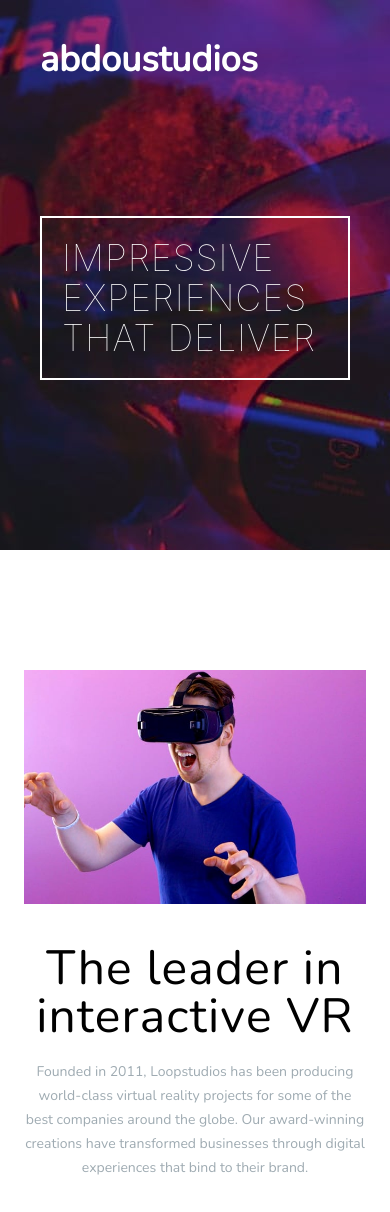
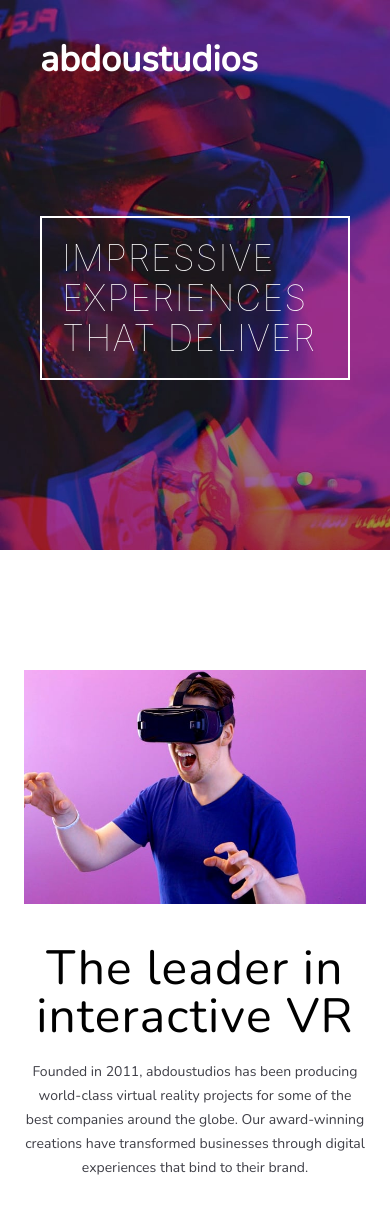
Before and after one commit to Abdouxone/mini-projects, a Next.js app: page /abdoustudios in a window 390 px wide. Shown: the top 1212 px of the page. Built offline with nearby package versions, Linux system fonts and the light colour scheme; a web font is replaced by a local one.

Commit message:
fix the bg

```diff
--- a/app/abdoustudios/page.tsx
+++ b/app/abdoustudios/page.tsx
@@ -2,7 +2,7 @@ export default function page() {
   return (
     <div>
       {/* 1: Hero section  */}
-      <div className="w-full md:bg-[url('/abdoustudios/images/desktop/image-hero.jpg')] bg-[url('/abdoustudios/images/mobile/image-hero.jpg')] md:h-[650px] h-[550px]">
+      <div className="w-full md:bg-[url('/abdoustudios/images/desktop/image-hero.jpg')] bg-cover bg-[url('/abdoustudios/images/mobile/image-hero.jpg')] md:h-[650px] h-[550px]">
         <div className="max-w-6xl p-10 flex items-center justify-center mx-auto text-white">
           <div className="flex w-full justify-between items-center">
             <h1 className="text-4xl font-bold font-nunito">abdoustudios</h1>
@@ -48,8 +48,8 @@ export default function page() {
             <h1 className="text-5xl font-extralight max-w-md tracking-wide">
               The leader in interactive VR
             </h1>
-            <p className="md:max-w-md text-sm mt-5 leading-6 font-thin">
-              Founded in 2011, Loopstudios has been producing world-class
+            <p className="md:max-w-md text-zinc-700 text-sm mt-5 leading-6 font-thin">
+              Founded in 2011, abdoustudios has been producing world-class
               virtual reality projects for some of the best companies around the
               globe. Our award-winning creations have transformed businesses
               through digital experiences that bind to their brand.
@@ -57,6 +57,7 @@ export default function page() {
           </div>
         </div>
       </div>
+      {/* OUR CREATIONS SECTION */}
     </div>
   );
 }
```
